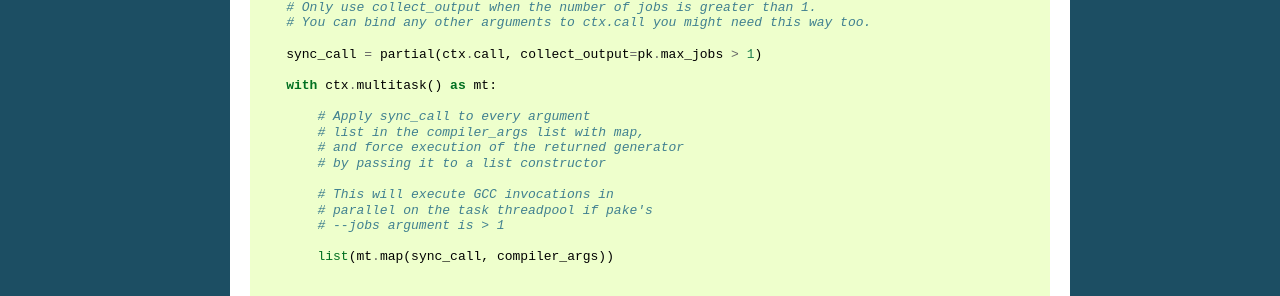
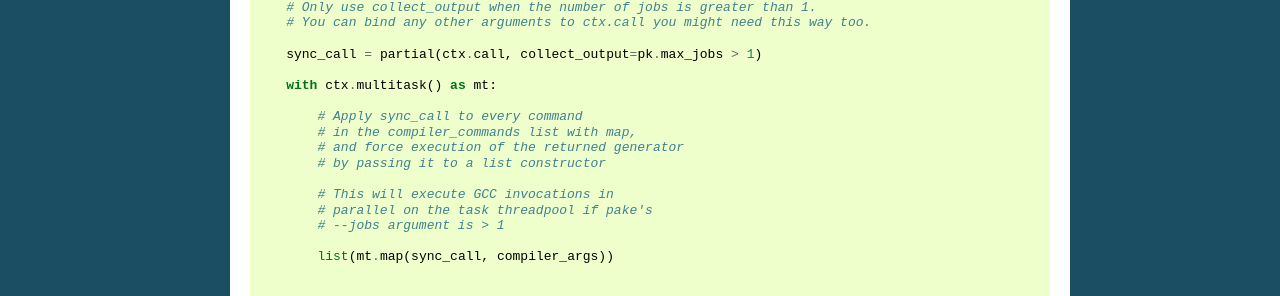
Before and after one commit to Teriks/pake, a Sphinx documentation site: the page built from docs/source/multitasking.rst, in a window 1280 px wide. Shown: the part 1562-1858 px from the top of the page. Built offline with Sphinx 7.4.7, drawn with Linux system fonts in a browser that asks for light colours.

Commit message:
Minor documentation amendment in multitasking.rst

```diff
--- a/docs/source/multitasking.rst
+++ b/docs/source/multitasking.rst
@@ -105,8 +105,8 @@ Example:
 
         with ctx.multitask() as mt:
 
-            # Apply sync_call to every argument
-            # list in the compiler_args list with map,
+            # Apply sync_call to every command
+            # in the compiler_commands list with map,
             # and force execution of the returned generator
             # by passing it to a list constructor
 
```
